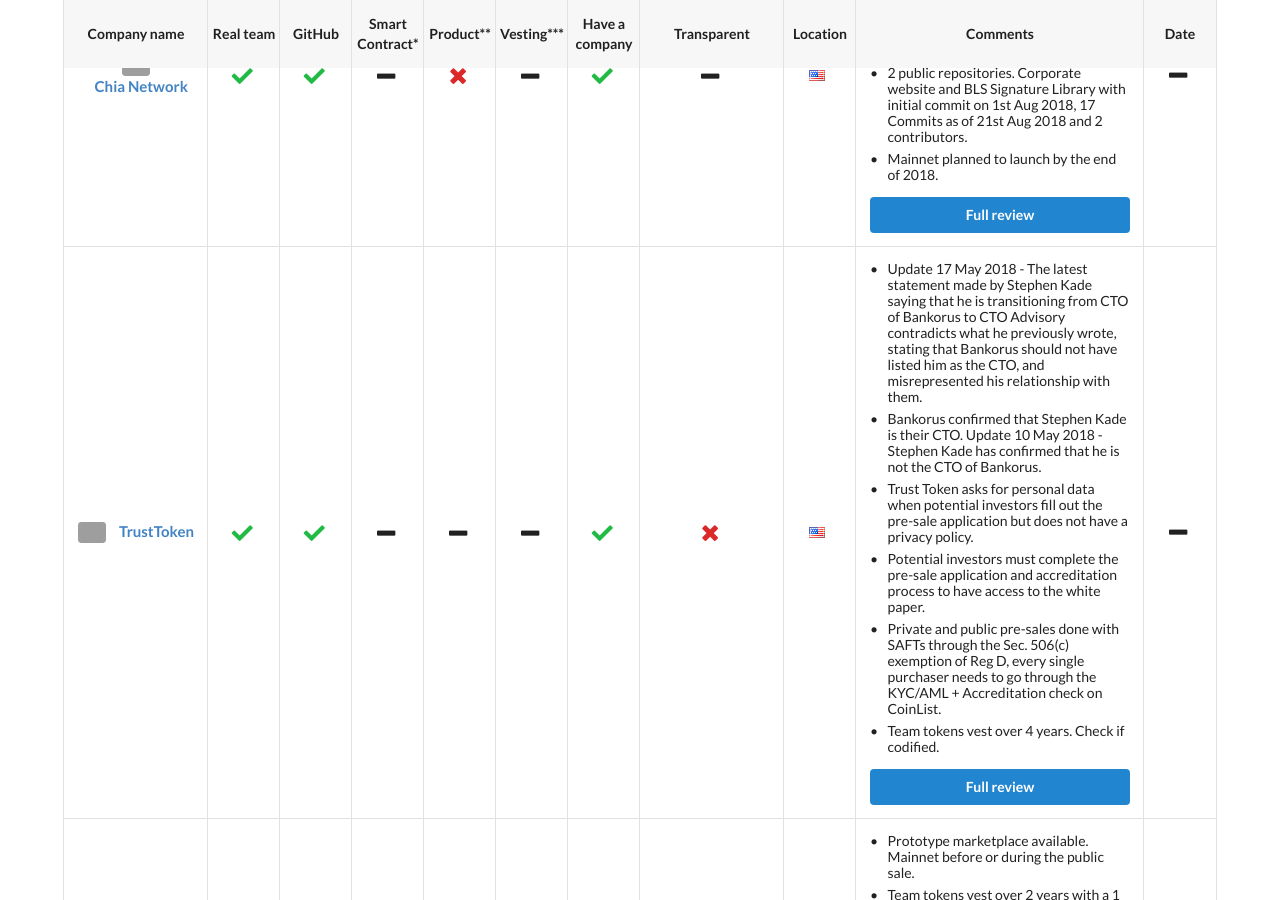
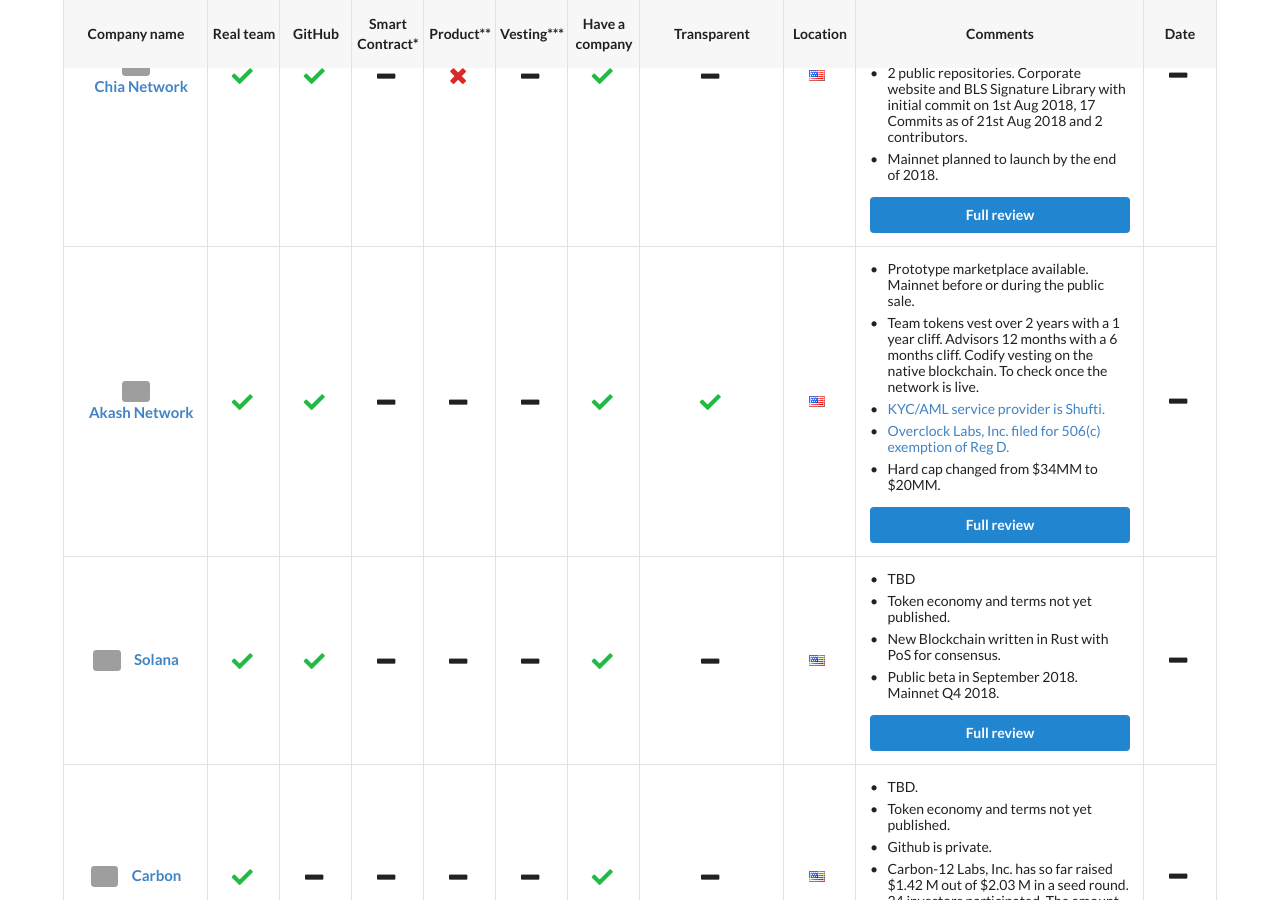
Before and after one commit to ico-check/ico-check, a Jekyll site: the page built from index.md, in a window 1280 px wide and 900 px high, scrolled down 905 px. Built offline with Jekyll 4.4.1, drawn with Linux system fonts in a browser that asks for light colours; nearby versions of some CDN libraries; grey boxes are pictures that could not be loaded.

Commit message:
82-trusttoken-ico-check

```diff
--- a/_data/active-future-icos.yml
+++ b/_data/active-future-icos.yml
@@ -22,29 +22,6 @@
   ico_end_date:
   safe:
   issue_url: https://github.com/ico-check/ico-check/issues/137
-
-- name: TrustToken
-  image: https://i.imgur.com/SLeHnf0.jpg
-  url: https://www.trusttoken.com/
-  real_team: true
-  github: true
-  smart_contract:
-  product:
-  min_vesting:
-  have_company: true
-  transparent: false
-  location: United States
-  comments:
-    - content: Update 17 May 2018 - The latest statement made by Stephen Kade saying that he is transitioning from CTO of Bankorus to CTO Advisory contradicts what he previously wrote, stating that Bankorus should not have listed him as the CTO, and misrepresented his relationship with them.
-    - content: Bankorus confirmed that Stephen Kade is their CTO. Update 10 May 2018 - Stephen Kade has confirmed that he is not the CTO of Bankorus.
-    - content: Trust Token asks for personal data when potential investors fill out the pre-sale application but does not have a privacy policy.
-    - content: Potential investors must complete the pre-sale application and accreditation process to have access to the white paper.
-    - content: Private and public pre-sales done with SAFTs through the Sec. 506(c) exemption of Reg D, every single purchaser needs to go through the KYC/AML + Accreditation check on CoinList.
-    - content: Team tokens vest over 4 years. Check if codified.
-  ico_start_date:
-  ico_end_date:
-  safe: false
-  issue_url: https://github.com/ico-check/ico-check/issues/126
 
 - name: Akash Network
   image: https://i.imgur.com/FANa1gD.jpg
```
